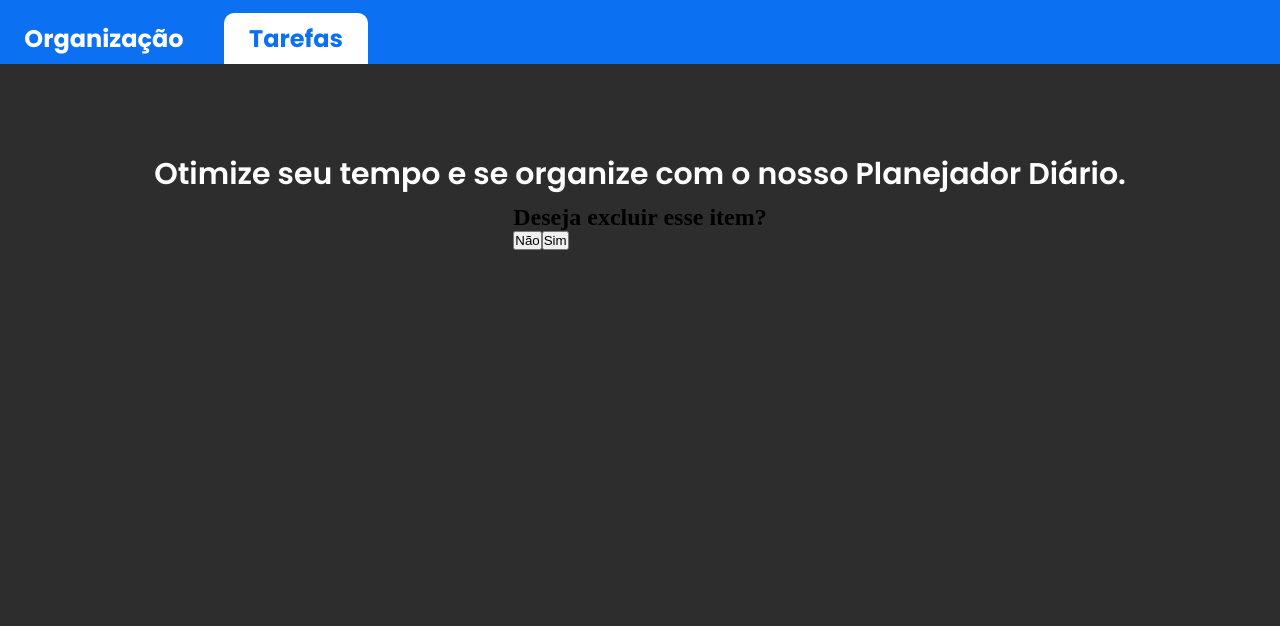
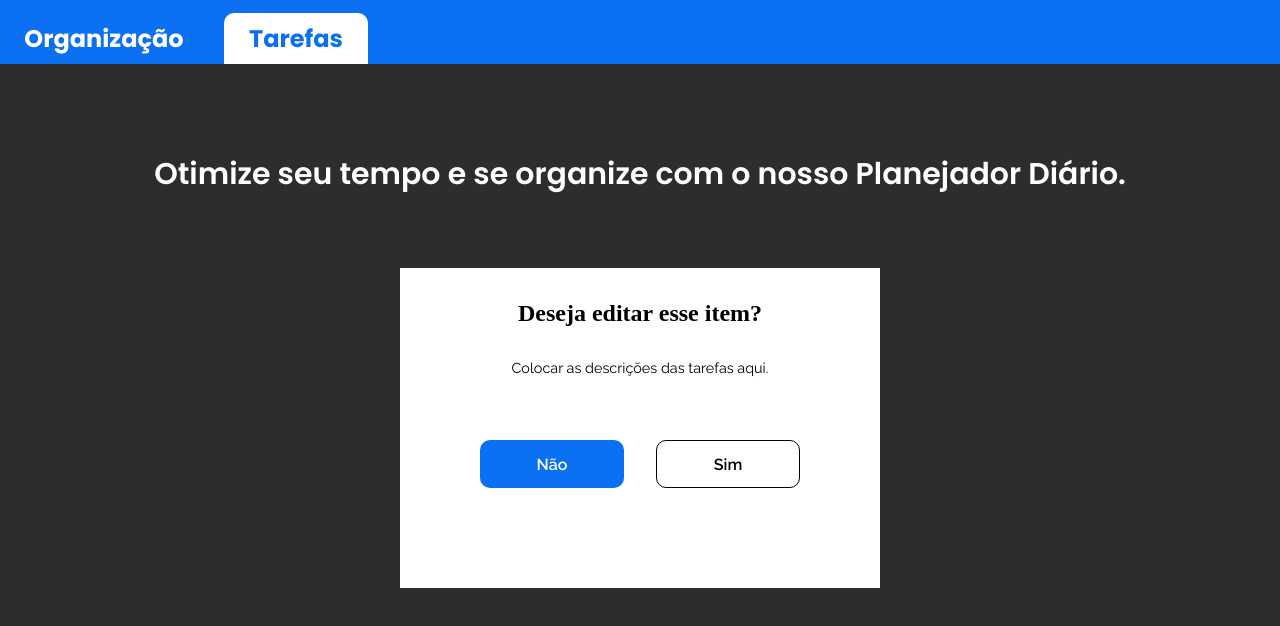
Before and after one commit to PedroHVMagalhaes/Desafio2, a React (Vite) app: page / in a window 1280 px wide. Both pictures are taken after a click on the picture 779 px from the left and 419 px from the top of the page. Shown: the top 626 px of the page. Built offline with nearby package versions, Linux system fonts and the light colour scheme.

Commit message:
feat: finalizado desafio 3

```diff
--- a/src/App.scss
+++ b/src/App.scss
@@ -8,6 +8,7 @@ header{
   display: flex;
   flex-direction: column;
   align-items: center;
+  width: 100%;
 }
 
 .title{
--- a/src/Componentes/Modals/ModalDelete.jsx
+++ b/src/Componentes/Modals/ModalDelete.jsx
@@ -3,15 +3,14 @@ import "./index.scss";
 const ModalDelete = ({ isOpenDelete, onClose }) => {
   if (isOpenDelete) {
     return (
-      <div className="modalcontainer">
-        <div className="modalcontainercontent">
-          <h1>Deseja excluir esse item?</h1>
-          <div className="modalcontainercontentbuttons">
-            <button className="no" onClick={onClose}>
-              Não
-            </button>
-            <button className="yes">Sim</button>
-          </div>
+      <div className="modalContainer">
+        <h1 className="modalContainer__title">Deseja excluir esse item?</h1>
+        <p>Colocar as descrições das tarefas aqui.</p>
+        <div className="modalContainer__buttons">
+          <button className="no" onClick={onClose}>
+            Não
+          </button>
+          <button className="yes">Sim</button>
         </div>
       </div>
     );
--- a/src/Componentes/Modals/ModalEdit.jsx
+++ b/src/Componentes/Modals/ModalEdit.jsx
@@ -3,17 +3,14 @@ import "./index.scss";
 const ModalEdit = ({ isOpen, onClose }) => {
   if (isOpen) {
     return (
-      <div>
-        <div className="modalcontainer">
-          <div className="modalcontainercontent">
-            <h1>Deseja excluir esse item?</h1>
-            <div className="modalcontainercontentbuttons">
-              <button className="no" onClick={onClose}>
-                Não
-              </button>
-              <button className="yes">Sim</button>
-            </div>
-          </div>
+      <div className="modalContainer">
+        <h1 className="modalContainer__title">Deseja editar esse item?</h1>
+        <p>Colocar as descrições das tarefas aqui.</p>
+        <div className="modalContainer__buttons">
+          <button className="no" onClick={onClose}>
+            Não
+          </button>
+          <button className="yes">Sim</button>
         </div>
       </div>
     );
--- a/src/Componentes/Modals/index.scss
+++ b/src/Componentes/Modals/index.scss
@@ -0,0 +1,56 @@
+.modalContainer{
+  display: flex;
+  flex-direction: column;
+  align-items: center;
+  width: 30rem;
+  margin: 4rem;
+  height: 40vh;
+  background-color: #FFFFFF;
+
+  &__title{
+    margin: 2rem;
+  }
+
+  p{
+    color: #000;
+    font-size: 0.9rem;
+    font-family: "Raleway";
+  }
+
+  &__content{
+    margin: 2rem;
+  }
+
+  &__buttons{
+    display: flex;
+    gap: 2rem;
+  }
+
+  .no{
+      margin-top: 4rem;
+      width: 9rem;
+      height: 3rem;
+      border-radius: 10px;
+      border: none;
+      color: #FFFFFF;
+      background-color: #0C70F2;
+      color: #FFF;
+      font-size: 1rem;
+      font-family: "Raleway";
+      font-weight: 600;
+      cursor: pointer;
+  }
+
+  .yes{
+    margin-top: 4rem;
+    width: 9rem;
+    height: 3rem;
+    border-radius: 10px;
+    border: 1px solid #000;
+    background-color: #FFF;
+    font-size: 1rem;
+    font-family: "Raleway";
+    font-weight: 600;
+    cursor: pointer;
+  }
+}
--- a/src/Componentes/ToDoList/ToDoList.jsx
+++ b/src/Componentes/ToDoList/ToDoList.jsx
@@ -50,10 +50,8 @@ const ToDoList = ({ data }) => {
           </tbody>
         ))}
       </table>
-      <div>
-        <ModalEdit isOpen={openModal} onClose={closeModal} />
-        <ModalDelete isOpenDelete={openModalDelete} onClose={closeModal} />
-      </div>
+      <ModalEdit isOpen={openModal} onClose={closeModal} />
+      <ModalDelete isOpenDelete={openModalDelete} onClose={closeModal} />
     </div>
   );
 };
--- a/src/Componentes/ToDoList/index.scss
+++ b/src/Componentes/ToDoList/index.scss
@@ -7,7 +7,7 @@
   }
 }
 
-tr {
+thead {
   width: 100%;
   display: flex;
   align-items: center;
```
